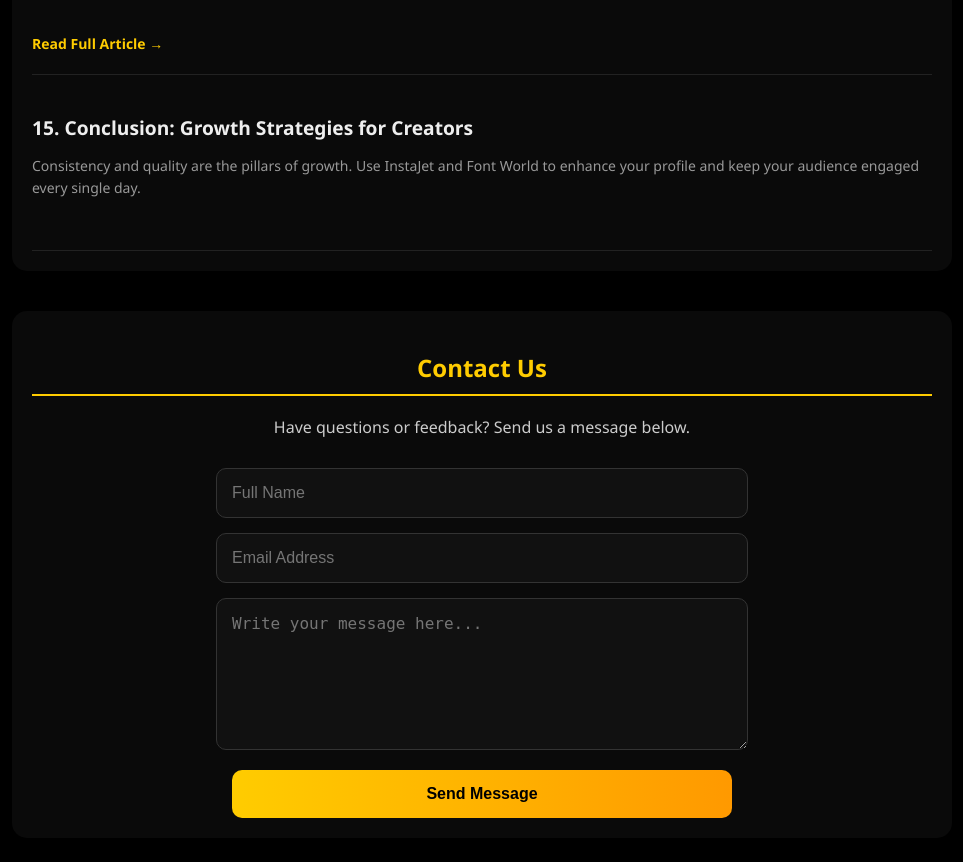
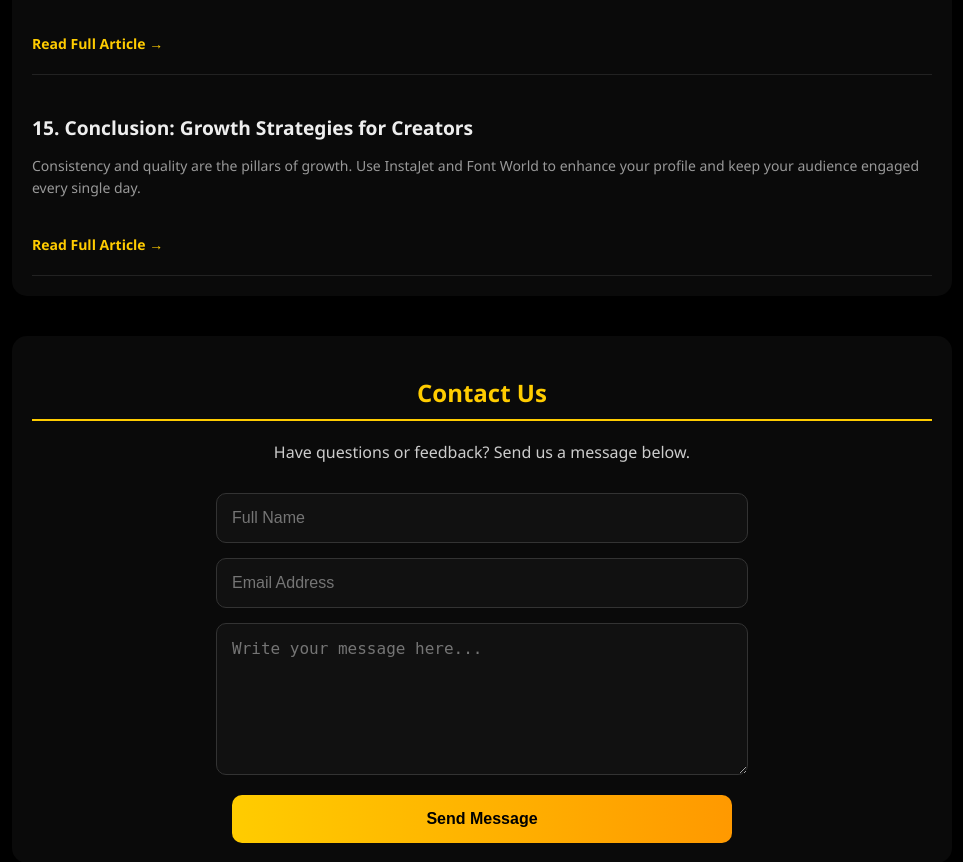
Before and after one commit to joyvijayan/jet-app, a Flask app: page / in a window 1280 px wide. Shown: the part 4840-5702 px from the top of the page, without its empty margins (158-1121 px from the left). Run offline with Flask 3, Linux system fonts and the light colour scheme.

Commit message:
Update index.html

```diff
--- a/templates/index.html
+++ b/templates/index.html
@@ -1,4 +1,3 @@
-
 <!DOCTYPE html>
 <html lang="en">
 <head>
@@ -227,8 +226,11 @@
         </div>
 
         <div class="blog-card">
-            <h3>15. Conclusion: Growth Strategies for Creators</h3>
+            <a href="/blog/growth-strategies" style="text-decoration: none; color: inherit;">
+                <h3>15. Conclusion: Growth Strategies for Creators</h3>
+            </a>
             <p>Consistency and quality are the pillars of growth. Use InstaJet and Font World to enhance your profile and keep your audience engaged every single day.</p>
+            <a href="/blog/growth-strategies" class="read-more">Read Full Article →</a>
         </div>
     </div>
 
```
